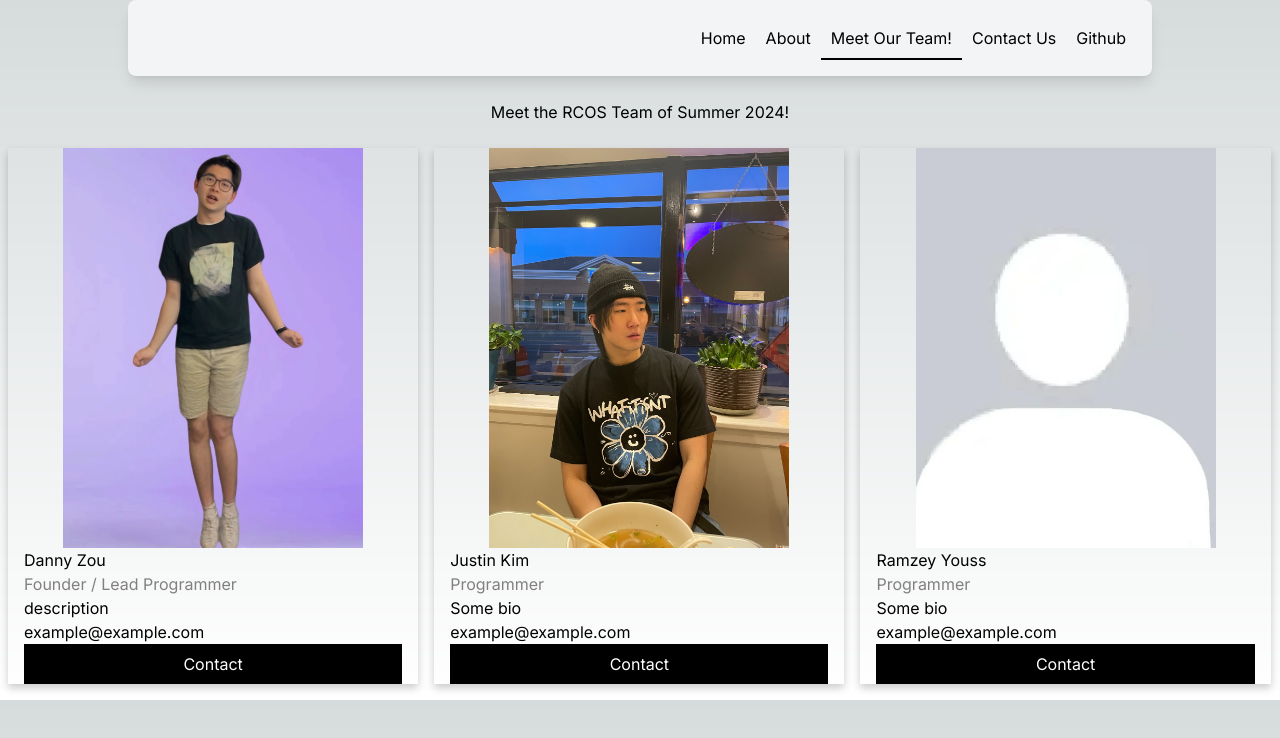
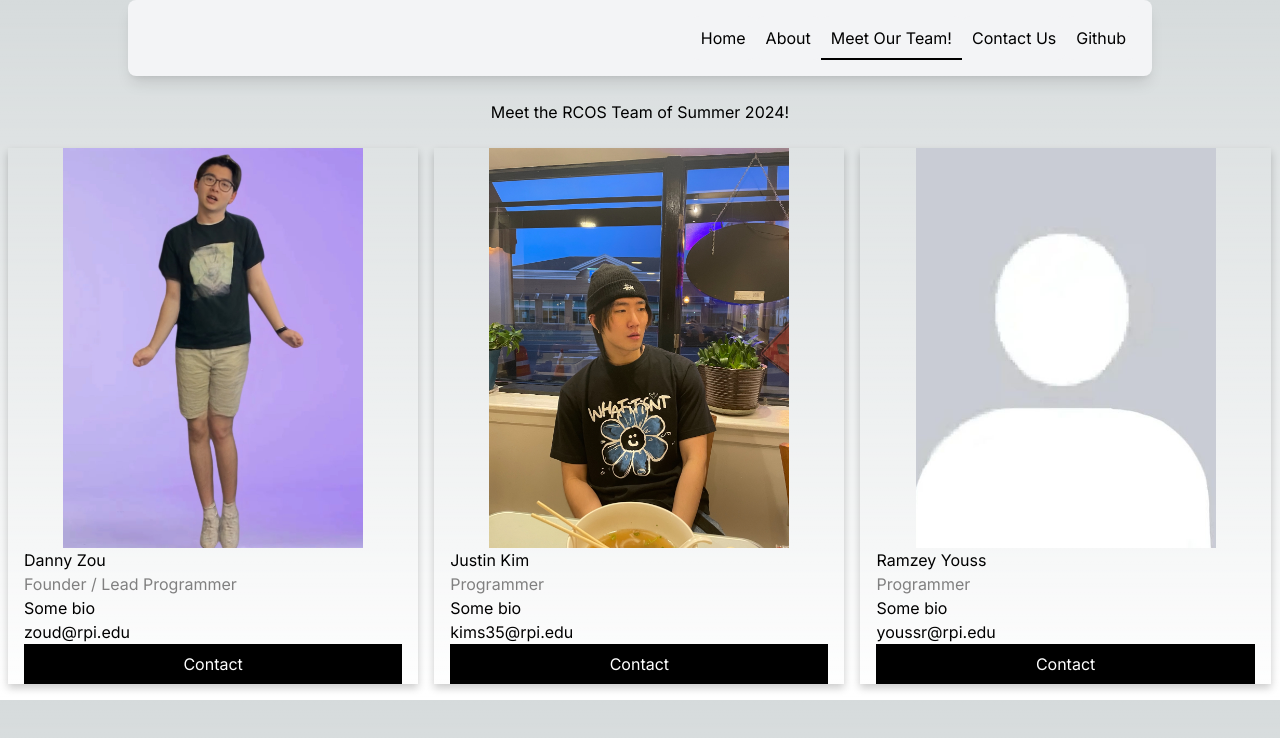
Before and after one commit to danny-zou18/LifeScape-Website, a Next.js app in the folder client/: page /team in a window 1280 px wide. Shown: the top 738 px of the page. Built offline with nearby package versions, Linux system fonts and the light colour scheme.

Commit message:
email fixes

```diff
--- a/client/src/app/team/page.tsx
+++ b/client/src/app/team/page.tsx
@@ -21,8 +21,8 @@ const TeamPage: React.FC = () => {
                         <div className="container">
                             <h2>Danny Zou</h2>
                             <p className="title">Founder / Lead Programmer</p>
-                            <p>description</p>
-                            <p>example@example.com</p>
+                            <p>Some bio</p>
+                            <p>zoud@rpi.edu</p>
                             <p><button className="button">Contact</button></p>
                         </div>
                     </div>
@@ -35,7 +35,7 @@ const TeamPage: React.FC = () => {
                             <h2>Justin Kim</h2>
                             <p className="title">Programmer</p>
                             <p>Some bio</p>
-                            <p>example@example.com</p>
+                            <p>kims35@rpi.edu</p>
                             <p><button className="button">Contact</button></p>
                         </div>
                     </div>
@@ -48,7 +48,7 @@ const TeamPage: React.FC = () => {
                             <h2>Ramzey Youss</h2>
                             <p className="title">Programmer</p>
                             <p>Some bio</p>
-                            <p>example@example.com</p>
+                            <p>youssr@rpi.edu</p>
                             <p><button className="button">Contact</button></p>
                         </div>
                     </div>
```
